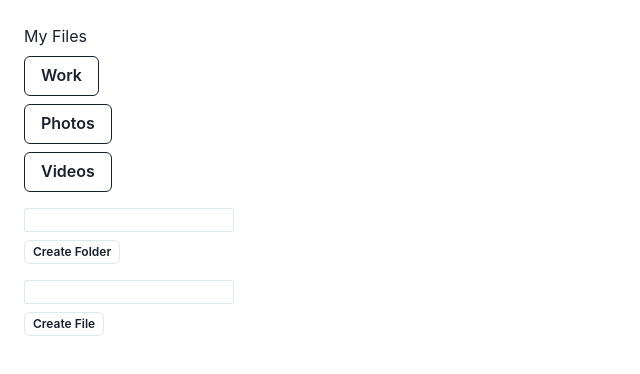
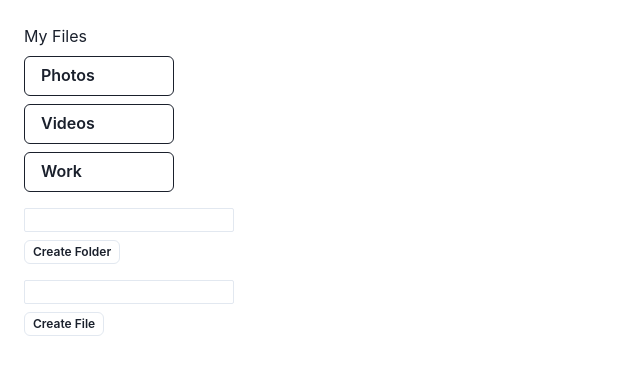
Before and after one commit to MichaelBaumgarn/file-explorer, a React (Create React App) app: page / in a window 1280 px wide. Shown: the top 374 px of the page, without its empty margins (0-640 px from the left). Built offline with nearby package versions, Linux system fonts and the light colour scheme.

Commit message:
min width and align left

```diff
--- a/src/components/FolderList.tsx
+++ b/src/components/FolderList.tsx
@@ -24,11 +24,13 @@ export function FolderList({
           <Box my="2" key={file.name}>
             {file.type === "folder" ? (
               <Button
+                minWidth="150"
                 variant="outline"
                 colorScheme={
                   file.name === currentFolders[index + 1]?.name ? "blue" : ""
                 }
                 onClick={() => handleFolderClick(file, index)}
+                justifyContent="flex-start"
               >
                 {file.name}
               </Button>
--- a/src/mockFiles.tsx
+++ b/src/mockFiles.tsx
@@ -5,11 +5,6 @@ export const mockFiles: Folder[] = [
     type: "folder",
     name: "My Files",
     children: [
-      {
-        type: "folder",
-        name: "Work",
-        children: [{ type: "folder", name: "2022", children: [] }],
-      },
       {
         type: "folder",
         name: "Photos",
@@ -95,6 +90,11 @@ export const mockFiles: Folder[] = [
           },
         ],
       },
+      {
+        type: "folder",
+        name: "Work",
+        children: [{ type: "folder", name: "2022", children: [] }],
+      },
     ],
   },
 ];
```
